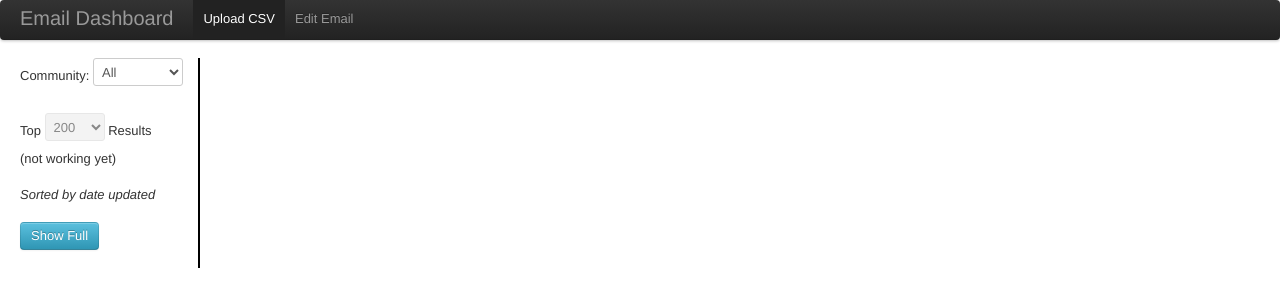
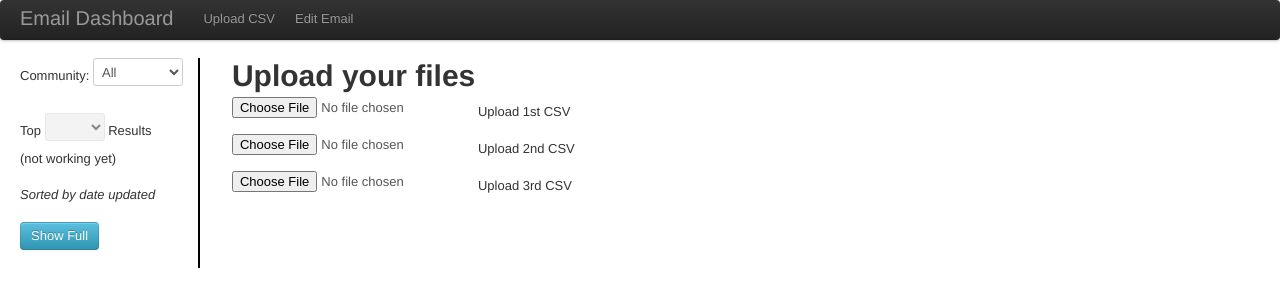
Before and after one commit to karan/TOPS-GiveCamp, a plain HTML site: page app/index.html in a window 1280 px wide. Drawn offline with nearby package versions, Linux system fonts and the light colour scheme; some packages are replaced by stand-ins of ours; no server answers.

Commit message:
fixed open h1 tag

```diff
--- a/app/index.html
+++ b/app/index.html
@@ -7,6 +7,7 @@
   <link rel="stylesheet" href="css/app.css">
   <link rel="stylesheet" href="css/bootstrap.min.css">
   <link rel="stylesheet" href="css/bootstrap-responsive.min.css">
+<!-- add more angular stuff from here: http://code.angularjs.org/1.2.0-rc.2/ -->
 <script src="http://code.angularjs.org/1.2.0-rc.2/angular.min.js"></script>
 <script src="http://code.angularjs.org/1.2.0-rc.2/angular-route.min.js"></script>
 	<!--
@@ -27,7 +28,7 @@
 		<div class="navbar-inner">
 			<a class="brand" href="#">Email Dashboard</a>
 			<ul class="nav">
-			<li class="active"><a href="/#/upload">Upload CSV</a></li>
+			<li><a href="/#/upload">Upload CSV</a></li>
 			<li><a href="/#/edit">Edit Email</a></li>
 			</ul>
 		</div>
--- a/app/js/app.js
+++ b/app/js/app.js
@@ -15,6 +15,6 @@
 				controller: 'UploadCtrl'
 			}).
 			otherwise({
-				redirectTo: '/edit'
+				redirectTo: '/upload'
 			});
     }]);
--- a/app/partials/csv-upload.html
+++ b/app/partials/csv-upload.html
@@ -28,7 +28,7 @@
 
       <div class="span10">
         <!--Body content-->
-		<h1>Upload your files<h1>
+		<h1>Upload your files</h1>
 		<input type="file" id="file1">Upload 1st CSV</input>
 		<br>
 		<input type="file" id="file2">Upload 2nd CSV</input>
```
